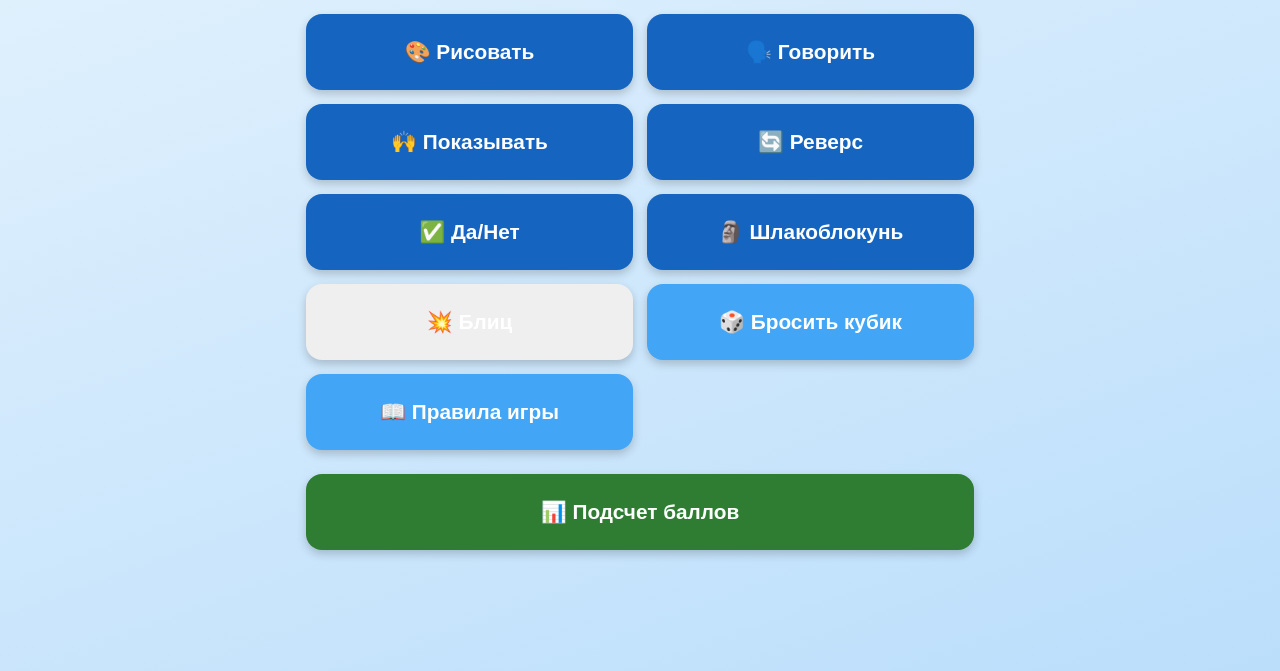
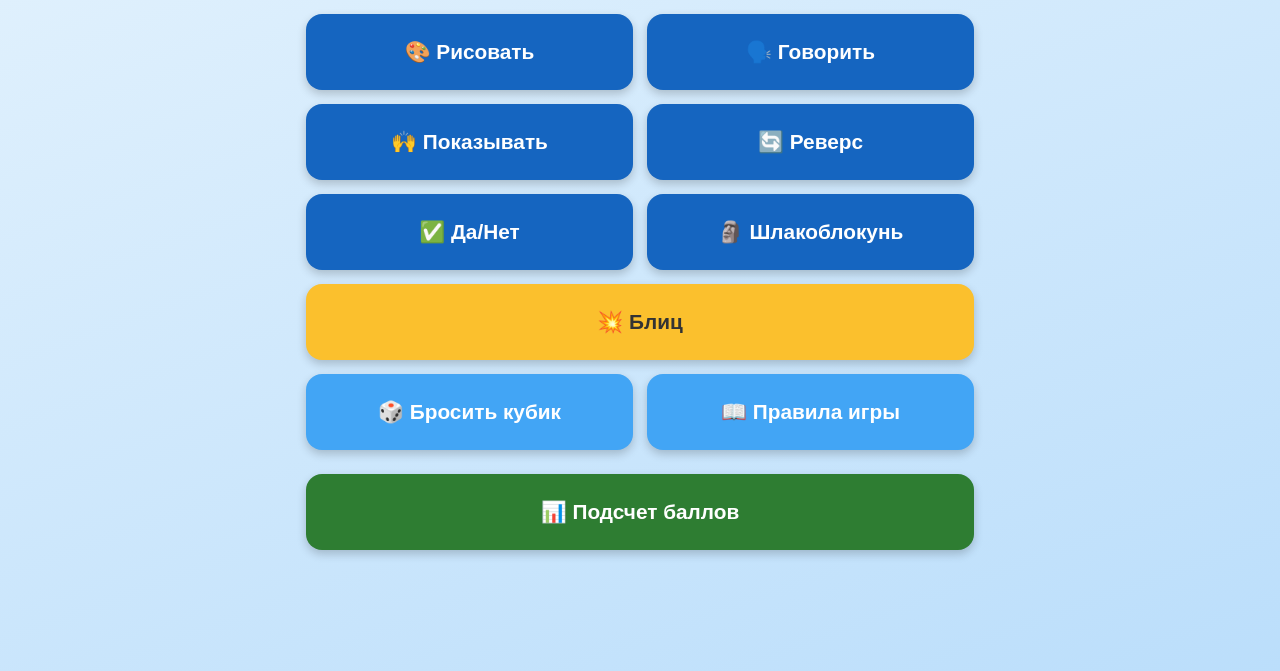
Before and after one commit to bzick13/nastolka, a plain HTML site: page index.html in a window 1280 px wide. Shown: the part 129-800 px from the top of the page. Drawn offline with Linux system fonts and the light colour scheme.

Commit message:
Update styles.css

```diff
--- a/styles.css
+++ b/styles.css
@@ -74,6 +74,10 @@ h1 {
 
 .red { background: #c62828; }
 .red:hover { background: #d32f2f; }
+
+/* Новый желтый цвет для Блица */
+.yellow { background: #fbc02d; color: #333; }
+.yellow:hover { background: #f9a825; }
 
 /* Оверлей (для основных игр) */
 #overlay {
@@ -351,6 +355,11 @@ h1 {
   margin-top: 10px;
 }
 
+/* Кнопка "Блиц" на всю ширину */
+#blitz-btn {
+  grid-column: 1 / -1;
+}
+
 /* Экран настройки */
 #score-setup-overlay {
   position: fixed;
```
